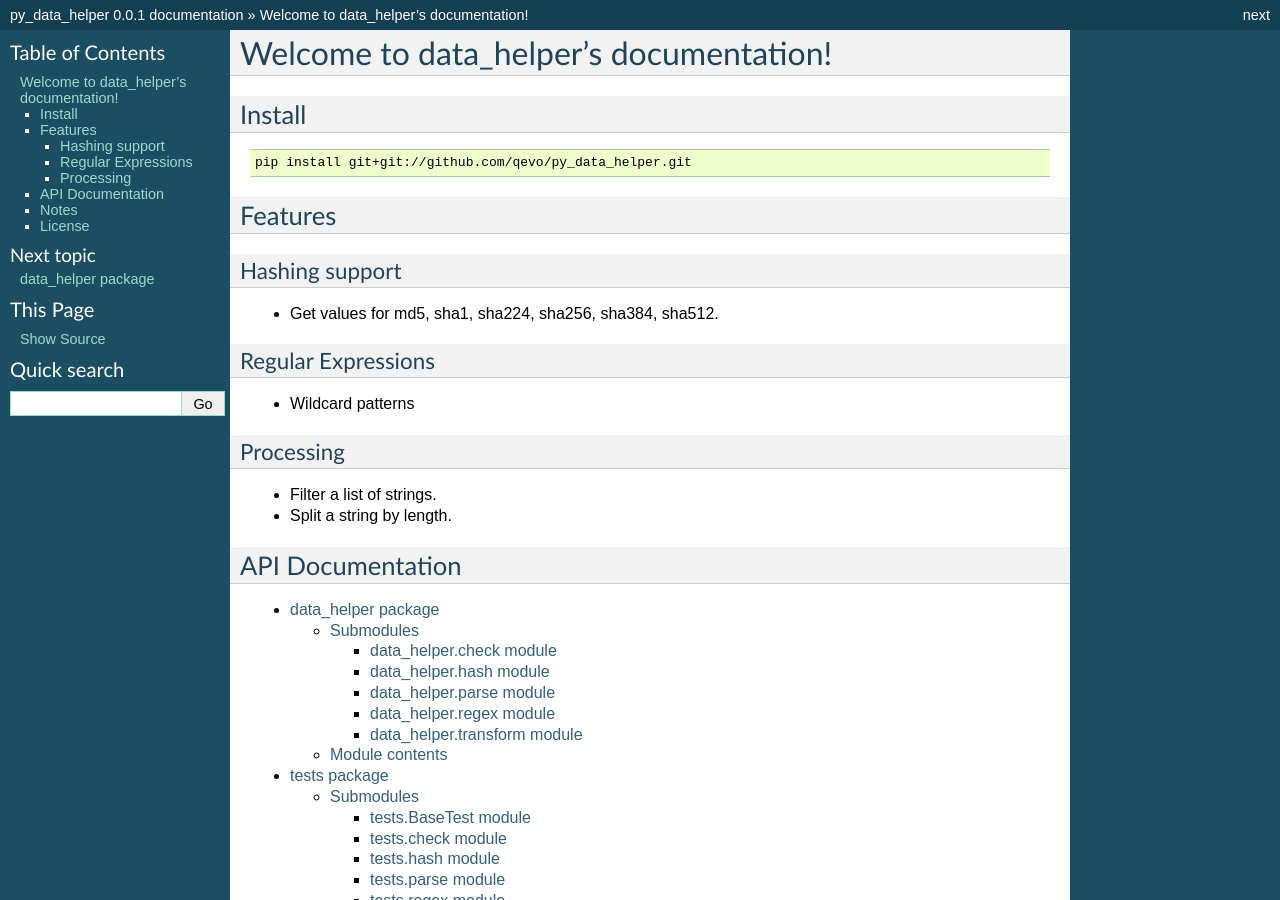
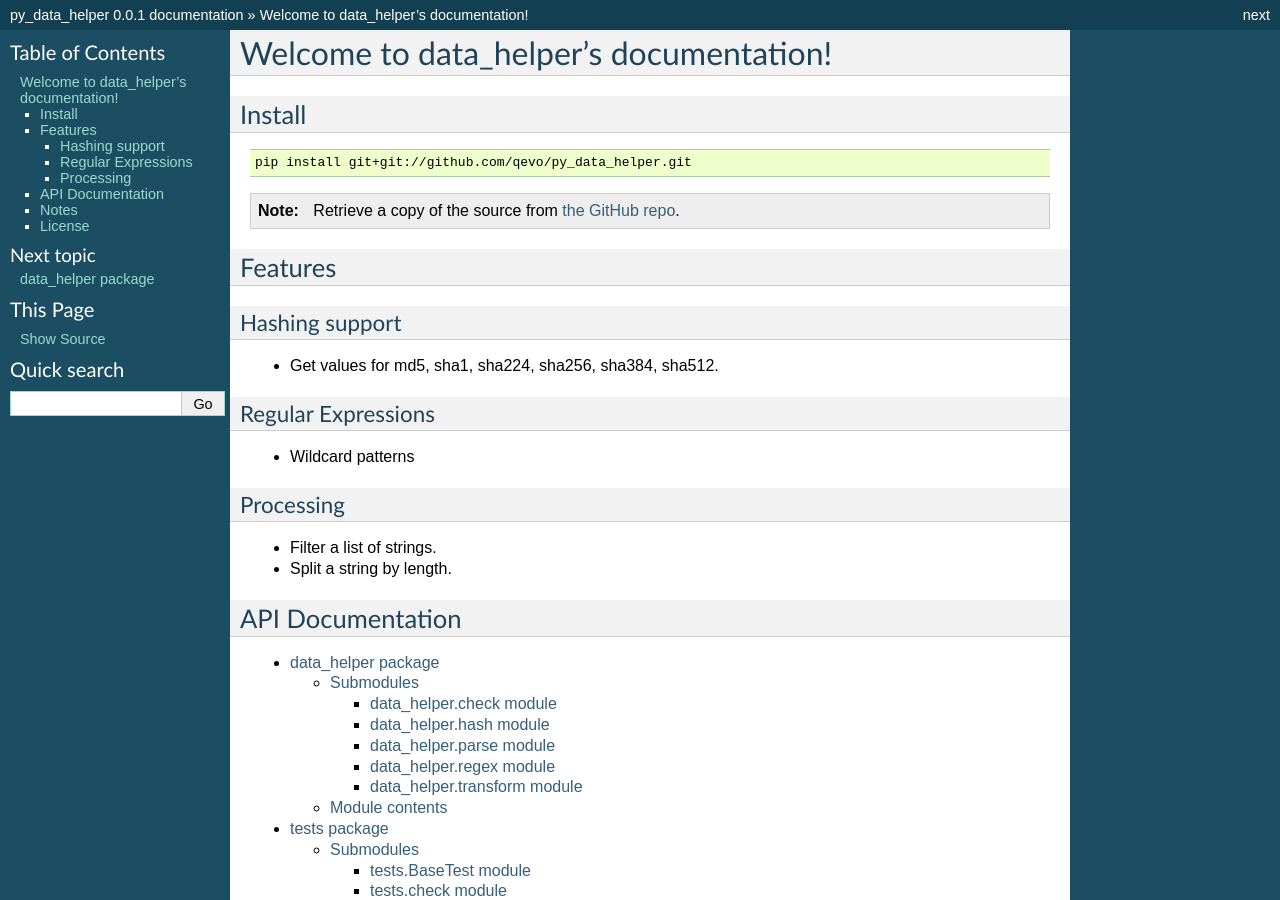
Before and after one commit to qevo/py_data_helper, a Sphinx documentation site: the page built from docs/index.rst, in a window 1280 px wide and 900 px high. Built offline with Sphinx 7.4.7, drawn with Linux system fonts in a browser that asks for light colours.

Commit message:
add docs link to README.md; add source repo link to docs

```diff
--- a/docs/_sources/index.txt
+++ b/docs/_sources/index.txt
@@ -16,6 +16,8 @@ Install
 .. code-block:: bash
 
     pip install git+git://github.com/qevo/py_data_helper.git
+
+.. note:: Retrieve a copy of the source from `the GitHub repo <https://github.com/qevo/py_data_helper>`_.
 
 Features
 --------
--- a/docs/index.html
+++ b/docs/index.html
@@ -50,6 +50,10 @@
 <h2>Install<a class="headerlink" href="#install" title="Permalink to this headline">¶</a></h2>
 <div class="highlight-bash"><div class="highlight"><pre>pip install git+git://github.com/qevo/py_data_helper.git
 </pre></div>
+</div>
+<div class="admonition note">
+<p class="first admonition-title">Note</p>
+<p class="last">Retrieve a copy of the source from <a class="reference external" href="https://github.com/qevo/py_data_helper">the GitHub repo</a>.</p>
 </div>
 </div>
 <div class="section" id="features">
--- a/docs/index.rst
+++ b/docs/index.rst
@@ -16,6 +16,8 @@ Install
 .. code-block:: bash
 
     pip install git+git://github.com/qevo/py_data_helper.git
+
+.. note:: Retrieve a copy of the source from `the GitHub repo <https://github.com/qevo/py_data_helper>`_.
 
 Features
 --------
```
Also changed, not shown: README.md (+1 -1 lines), docs/searchindex.js, 1 other file.
